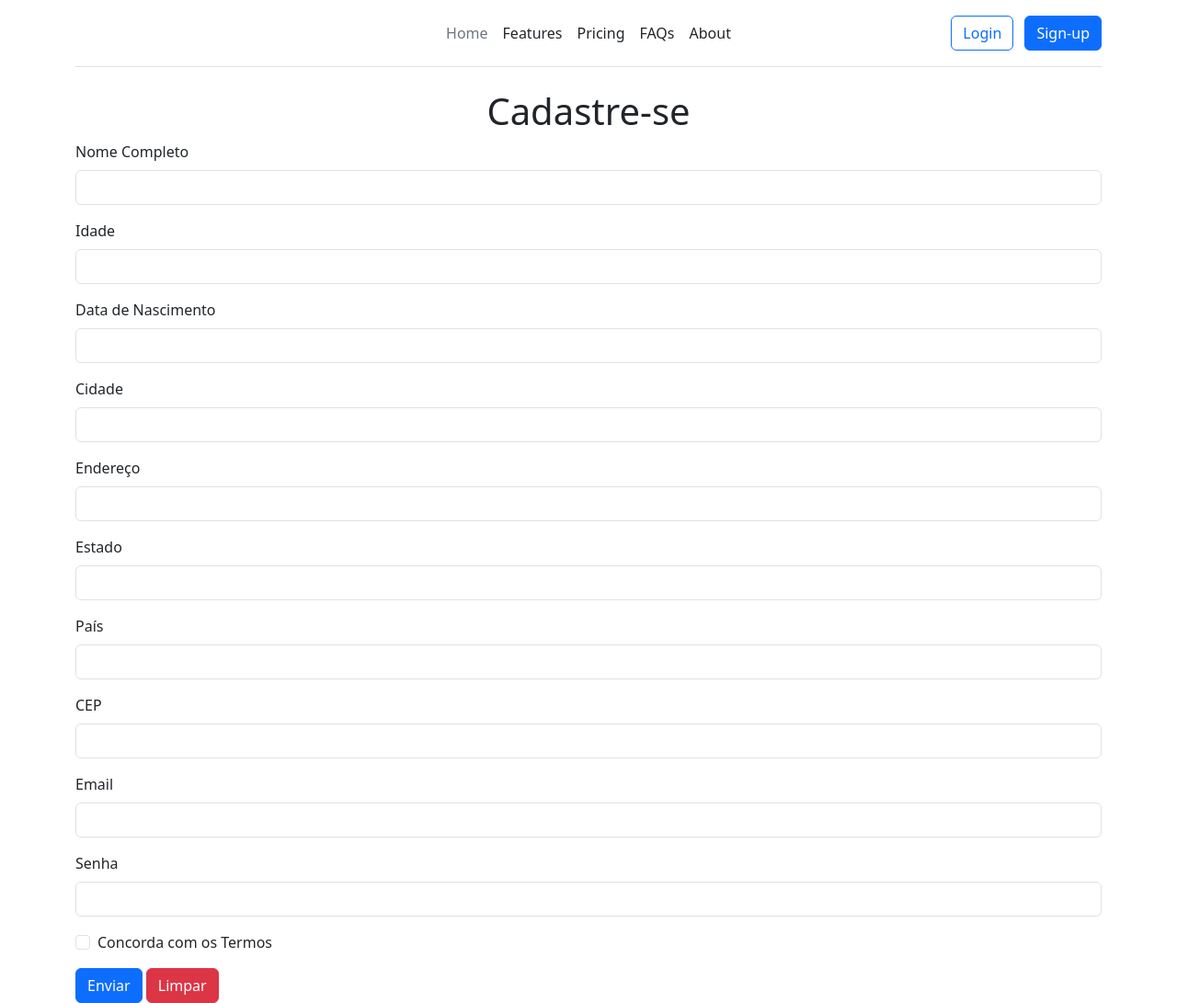
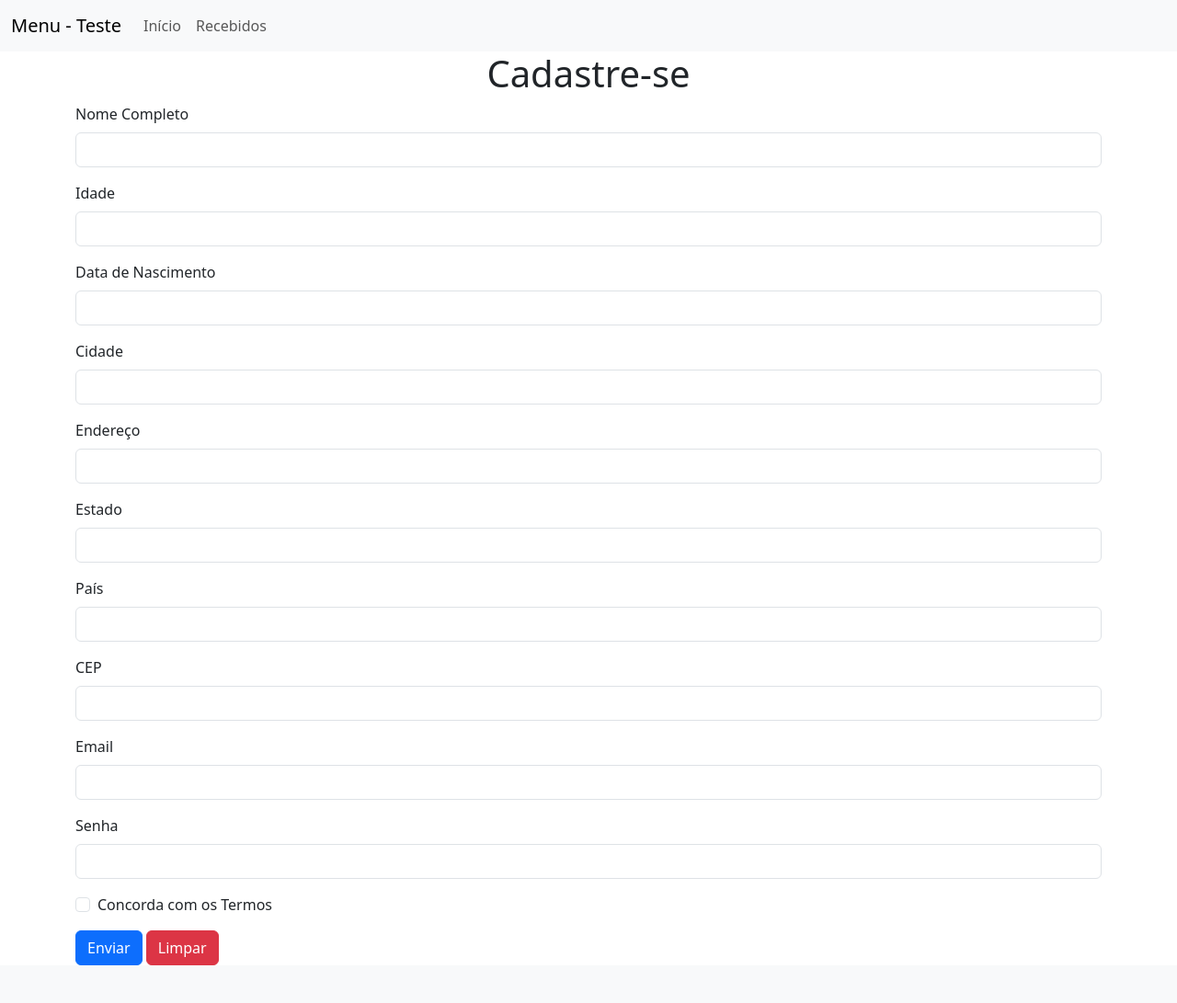
Before and after one commit to Jraffis/cadastro_php, a PHP site: page /index.php in a window 1280 px wide. Shown: the whole page at 92% size. After the commit the page ends 1050 px from the top, so only its background shows below. Run offline with PHP 8.4, Linux system fonts and the light colour scheme.

Commit message:
Atualização

```diff
--- a/menu.php
+++ b/menu.php
@@ -1,20 +1,18 @@
-<div class="container">
-    <header class="d-flex flex-wrap align-items-center justify-content-center justify-content-md-between py-3 mb-4 border-bottom">
-      <a href="/" class="d-flex align-items-center col-md-3 mb-2 mb-md-0 text-dark text-decoration-none">
-        <svg class="bi me-2" width="40" height="32" role="img" aria-label="Bootstrap"><use xlink:href="#bootstrap"/></svg>
-      </a>
-
-      <ul class="nav col-12 col-md-auto mb-2 justify-content-center mb-md-0">
-        <li><a href="#" class="nav-link px-2 link-secondary">Home</a></li>
-        <li><a href="#" class="nav-link px-2 link-dark">Features</a></li>
-        <li><a href="#" class="nav-link px-2 link-dark">Pricing</a></li>
-        <li><a href="#" class="nav-link px-2 link-dark">FAQs</a></li>
-        <li><a href="#" class="nav-link px-2 link-dark">About</a></li>
+<nav class="navbar navbar-expand-lg bg-body-tertiary">
+  <div class="container-fluid">
+    <button class="navbar-toggler" type="button" data-bs-toggle="collapse" data-bs-target="#navbarTogglerDemo03" aria-controls="navbarTogglerDemo03" aria-expanded="false" aria-label="Toggle navigation">
+      <span class="navbar-toggler-icon"></span>
+    </button>
+    <a class="navbar-brand" href="#">Menu - Teste</a>
+    <div class="collapse navbar-collapse" id="navbarTogglerDemo03">
+      <ul class="navbar-nav me-auto mb-2 mb-lg-0">
+        <li class="nav-item">
+          <a class="nav-link" aria-current="page" href="index.php">Início</a>
+        </li>
+        <li class="nav-item">
+          <a class="nav-link" href="recebidos.php">Recebidos</a>
+        </li>
       </ul>
-
-      <div class="col-md-3 text-end">
-        <button type="button" class="btn btn-outline-primary me-2">Login</button>
-        <button type="button" class="btn btn-primary">Sign-up</button>
-      </div>
-    </header>
+    </div>
   </div>
+</nav>
```
